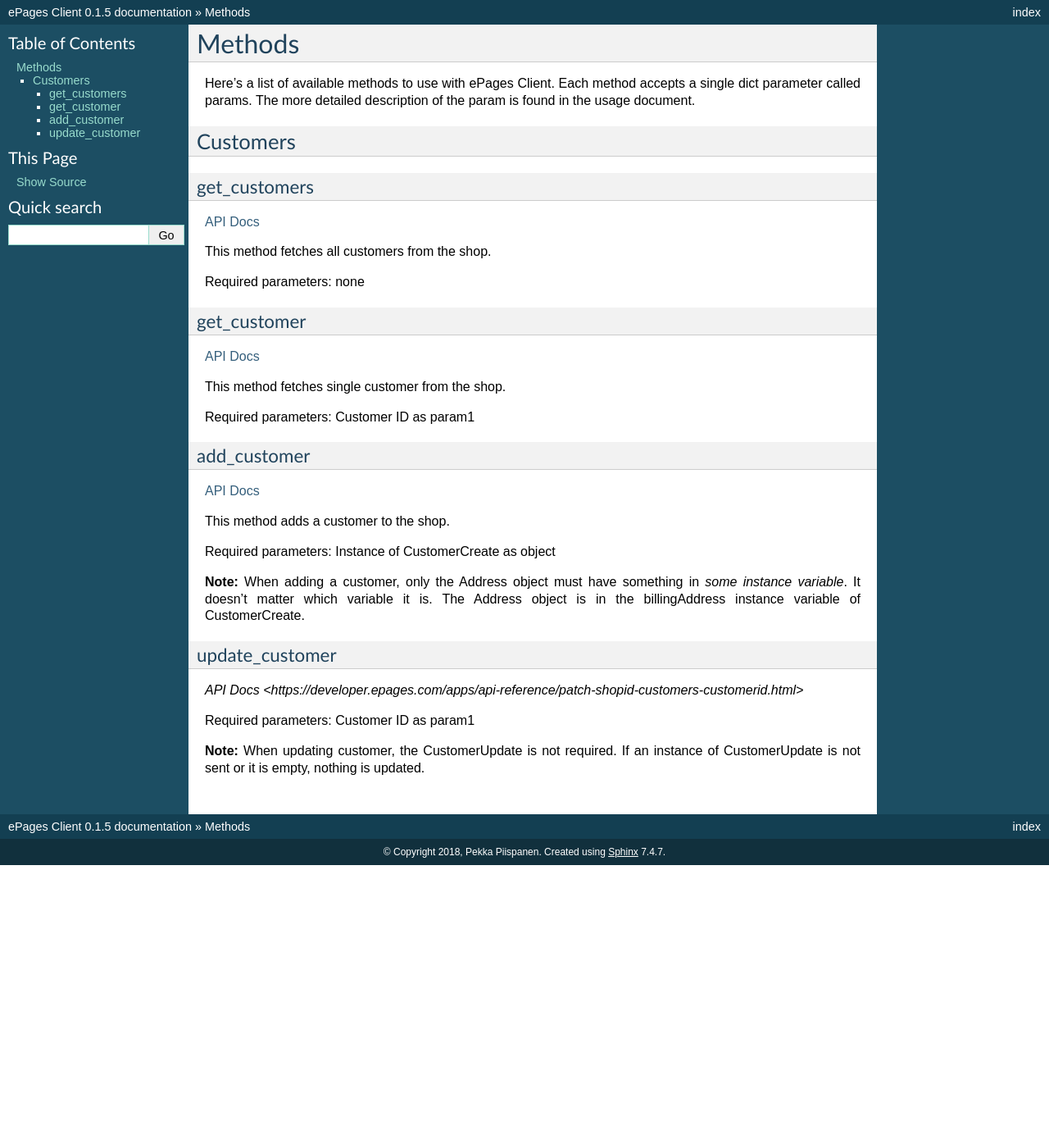
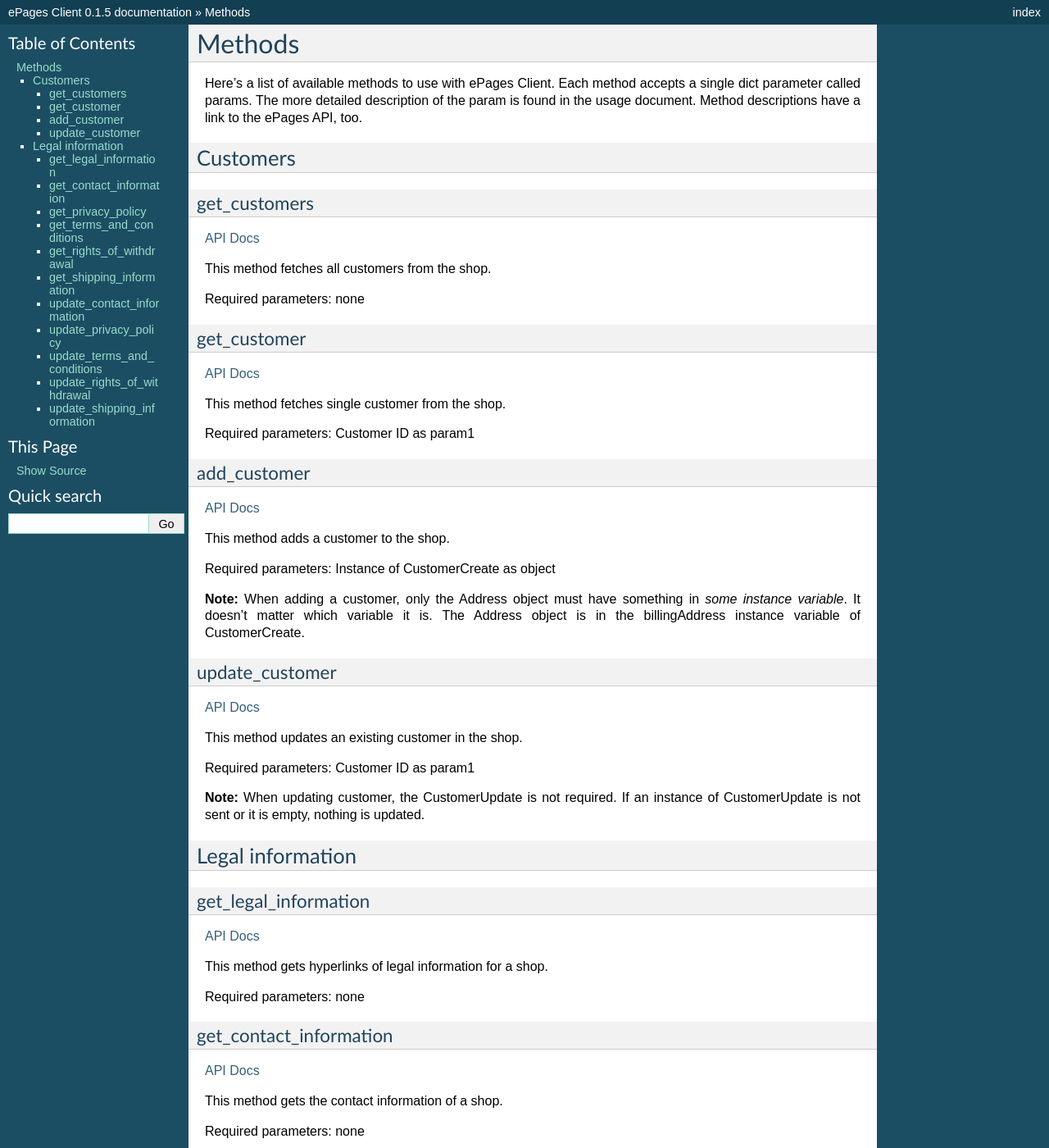
Before and after one commit to vilkasgroup/epages_client, a Sphinx documentation site: the page built from docs/methods.rst, in a window 1280 px wide and 1400 px high. Shown: the whole window at 82% size. Built offline with Sphinx 7.4.7, drawn with Linux system fonts in a browser that asks for light colours; pages that are not in the unit, such as notebooks, are missing from menus; some of the changed text lies outside the part shown.

Commit message:
Added documentation for legal information related methods.

```diff
--- a/docs/methods.rst
+++ b/docs/methods.rst
@@ -2,9 +2,9 @@
 Methods
 =======
 
-Here's a list of available methods to use with ePages Client.
-Each method accepts a single dict parameter called params. The
-more detailed description of the param is found in the usage document.
+Here's a list of available methods to use with ePages Client. Each method accepts a
+single dict parameter called params. The more detailed description of the param is
+found in the usage document. Method descriptions have a link to the ePages API, too.
 
 Customers
 ---------
@@ -43,9 +43,113 @@
 update_customer
 ~~~~~~~~~~~~~~~
 
-`API Docs <https://developer.epages.com/apps/api-reference/patch-shopid-customers-customerid.html>`
+`API Docs <https://developer.epages.com/apps/api-reference/patch-shopid-customers-customerid.html>`_
+
+This method updates an existing customer in the shop.
 
 Required parameters: Customer ID as param1
 
 **Note:** When updating customer, the CustomerUpdate is not required. If an instance of
 CustomerUpdate is not sent or it is empty, nothing is updated.
+
+Legal information
+-----------------
+
+get_legal_information
+~~~~~~~~~~~~~~~~~~~~~
+
+`API Docs <https://developer.epages.com/apps/api-reference/get-shopid-legal.html>`_
+
+This method gets hyperlinks of legal information for a shop.
+
+Required parameters: none
+
+get_contact_information
+~~~~~~~~~~~~~~~~~~~~~~~
+
+`API Docs <https://developer.epages.com/apps/api-reference/get-shopid-legal-contact-information.html>`_
+
+This method gets the contact information of a shop.
+
+Required parameters: none
+
+get_privacy_policy
+~~~~~~~~~~~~~~~~~~
+
+`API Docs <https://developer.epages.com/apps/api-reference/get-shopid-legal-privacy-policy.html>`_
+
+This method gets the privacy policy of a shop.
+
+Required parameters: none
+
+get_terms_and_conditions
+~~~~~~~~~~~~~~~~~~~~~~~~
+
+`API Docs <https://developer.epages.com/apps/api-reference/get-shopid-legal-terms-and-conditions.html>`_
+
+This method gets the terms and conditions of a shop.
+
+Required parameters: none
+
+get_rights_of_withdrawal
+~~~~~~~~~~~~~~~~~~~~~~~~
+
+`API Docs <https://developer.epages.com/apps/api-reference/get-shopid-legal-rights-of-withdrawal.html>`_
+
+This method gets the customer rights of withdrawal of a shop.
+
+Required parameters: none
+
+get_shipping_information
+~~~~~~~~~~~~~~~~~~~~~~~~
+
+`API Docs <https://developer.epages.com/apps/api-reference/get-shopid-legal-shipping-information.html>`_
+
+This method gets the detailed information on possible shipping types and the costs incurred.
+
+Required parameters: none
+
+update_contact_information
+~~~~~~~~~~~~~~~~~~~~~~~~~~
+
+`API Docs <https://developer.epages.com/apps/api-reference/put-shopid-legal-contact-information.html>`_
+
+This method updates the contact information of a shop.
+
+Required parameters: locale must be set
+
+update_privacy_policy
+~~~~~~~~~~~~~~~~~~~~~
+
+`API Docs <https://developer.epages.com/apps/api-reference/put-shopid-legal-privacy-policy.html>`_
+
+This method updates the privacy policy of a shop.
+
+Required parameters: locale must be set
+
+update_terms_and_conditions
+~~~~~~~~~~~~~~~~~~~~~~~~~~~
+
+`API Docs <https://developer.epages.com/apps/api-reference/put-shopid-legal-terms-and-conditions.html>`_
+
+This method updates the terms and conditions of a shop.
+
+Required parameters: locale must be set
+
+update_rights_of_withdrawal
+~~~~~~~~~~~~~~~~~~~~~~~~~~~
+
+`API Docs <https://developer.epages.com/apps/api-reference/put-shopid-legal-rights-of-withdrawal.html>`_
+
+This method updates the customer rights of withdrawal of a shop.
+
+Required parameters: locale must be set
+
+update_shipping_information
+~~~~~~~~~~~~~~~~~~~~~~~~~~~
+
+`API Docs <https://developer.epages.com/apps/api-reference/put-shopid-legal-shipping-information.html>`_
+
+This method updates the shipping information of a shop.
+
+Required parameters: locale must be set
```
